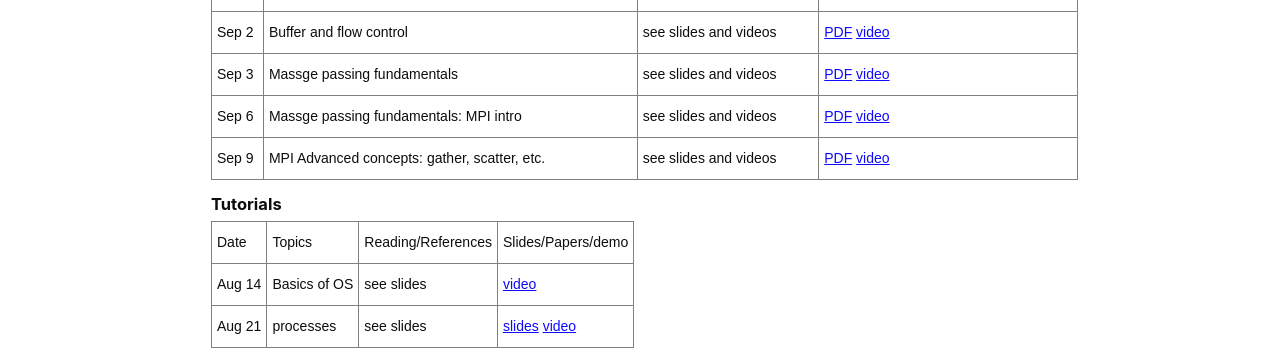
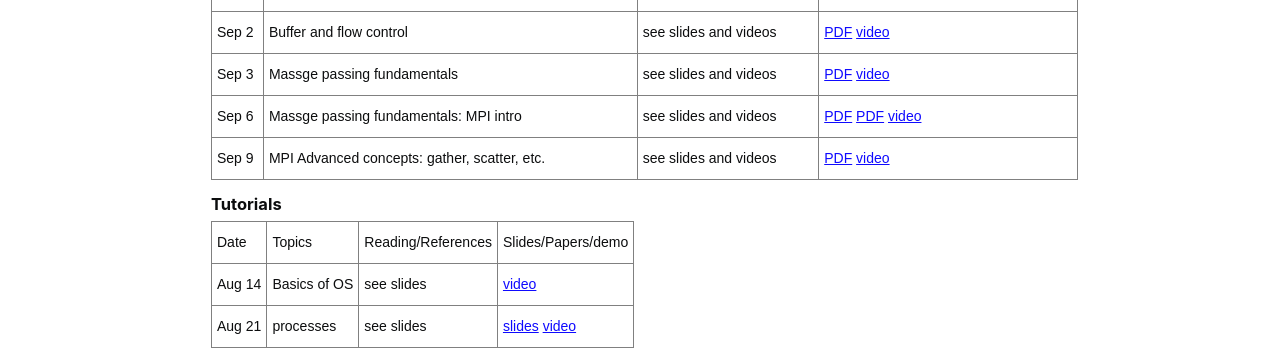
Before and after one commit to chandreshiit/oldsite, a Jekyll site: the page built from _pages/PC2021.md, in a window 1280 px wide. Shown: the part 1587-1937 px from the top of the page. Built offline with Jekyll 4.4.1, drawn with Linux system fonts in a browser that asks for light colours; cached includes are drawn as plain includes; nearby versions of some CDN libraries.

Commit message:
Update PC2021.md

```diff
--- a/_pages/PC2021.md
+++ b/_pages/PC2021.md
@@ -103,7 +103,9 @@ author_profile: false
     <td class="tg-0pky">Sep 6</td>
     <td class="tg-0pky">Massge passing fundamentals: MPI intro </td>
     <td class="tg-0pky">see slides and videos</td>
-    <td class="tg-0pky"> <a href="https://drive.google.com/file/d/1WdccssK1NZc9_y99U9H1GwI5ya1A4Cju/view?usp=sharing">PDF</a> <a href="https://drive.google.com/file/d/1PqzzZrr2EIpZcSuf8GQ1XGkrf05DvaHQ/view?usp=sharing"> video</a> </td>   </tr>
+    <td class="tg-0pky"> <a href="https://drive.google.com/file/d/1WdccssK1NZc9_y99U9H1GwI5ya1A4Cju/view?usp=sharing">PDF</a>
+     <a href="https://drive.google.com/file/d/16b0WB-PEouPPf0y5kstgprYDTN59ofFm/view?usp=sharing">PDF</a>
+     <a href="https://drive.google.com/file/d/1PqzzZrr2EIpZcSuf8GQ1XGkrf05DvaHQ/view?usp=sharing"> video</a> </td>   </tr>
   <tr>
     <td class="tg-0pky">Sep 9</td>
     <td class="tg-0pky">MPI Advanced concepts: gather, scatter, etc. </td>
```
